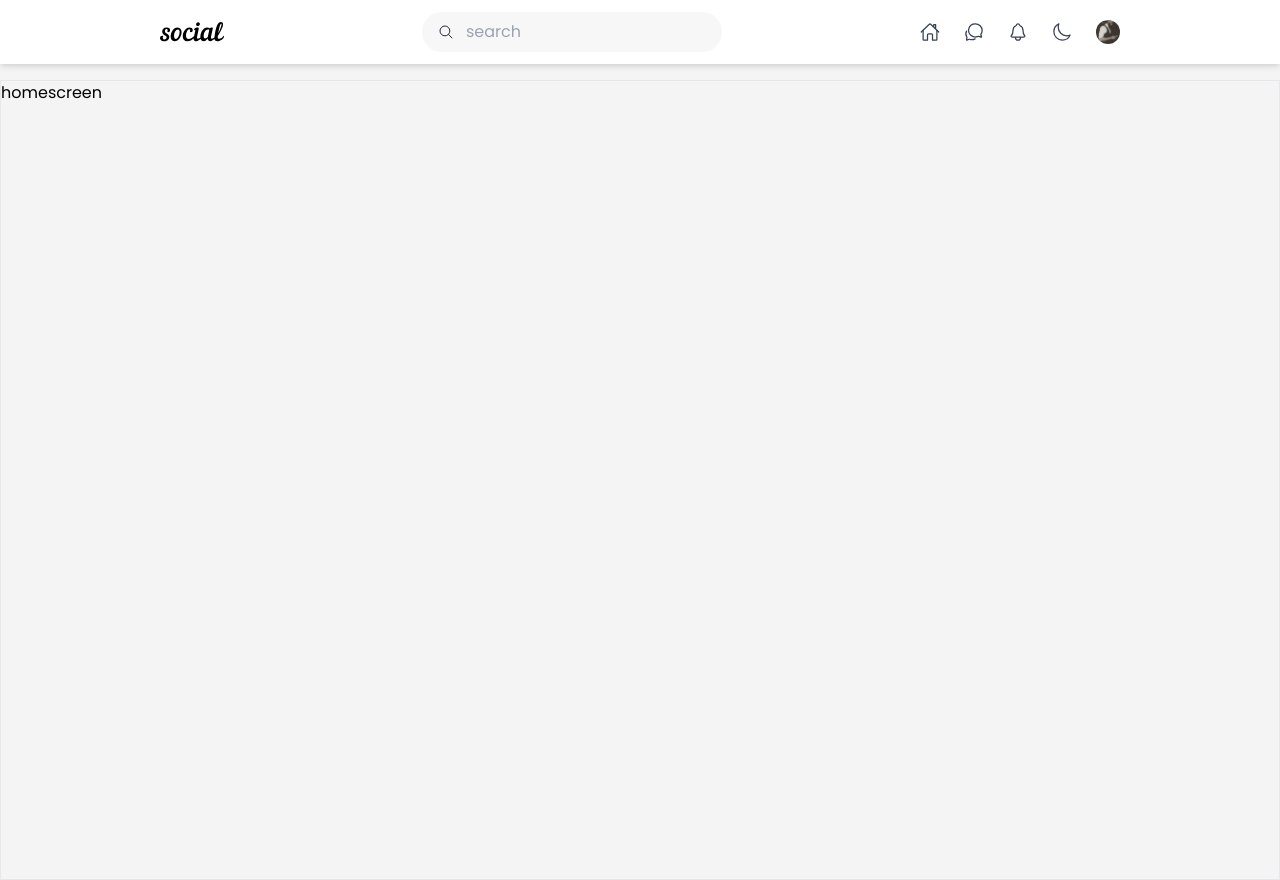
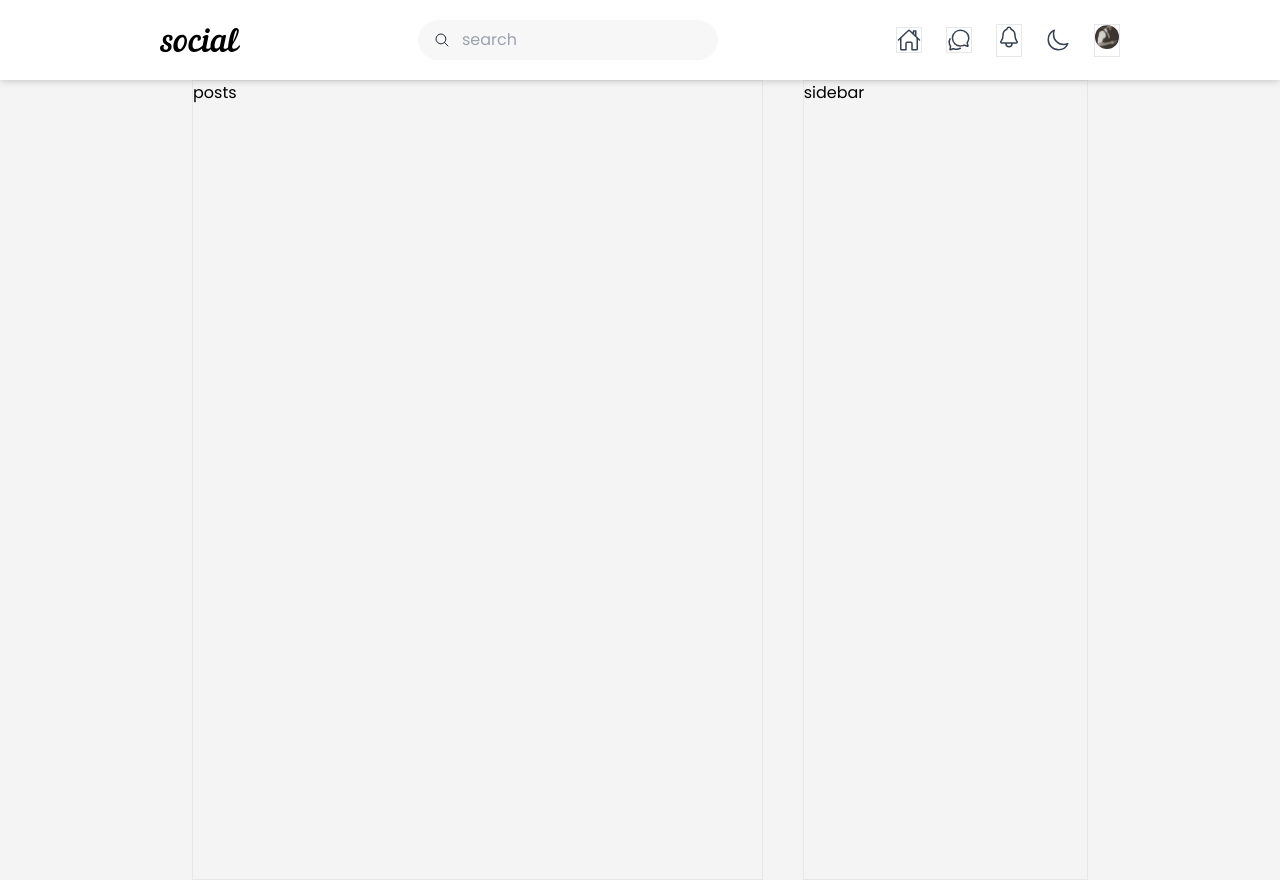
Before and after one commit to delasimensah/social-media-site, a Next.js app: page / in a window 1280 px wide. Built offline with nearby package versions, Linux system fonts and the light colour scheme.

Commit message:
minor update

```diff
--- a/components/Navbar/Dropdown.jsx
+++ b/components/Navbar/Dropdown.jsx
@@ -4,10 +4,8 @@ import Fade from "react-reveal/Fade";
 
 const Dropdown = ({ icon, image, menu, w }) => {
   return (
-    <Popover className="relative cursor-pointer" as="a">
-      <Popover.Button as="a" className="p-0 bg-transparent">
-        {icon || image}
-      </Popover.Button>
+    <Popover as="a" className="relative border cursor-pointer">
+      <Popover.Button className="">{icon || image}</Popover.Button>
 
       <Popover.Panel
         className={`absolute z-10 mt-5 transform -translate-x-44 lg:-translate-x-1/2 lg:left-1/2 text-gray-900 dark:text-white ${w}`}
--- a/components/Navbar/MenuLink.jsx
+++ b/components/Navbar/MenuLink.jsx
@@ -3,9 +3,11 @@ import Link from "next/link";
 
 const MenuLink = ({ link, icon }) => {
   return (
-    <Link href={link}>
-      <a>{icon}</a>
-    </Link>
+    <div className="border">
+      <Link href={link}>
+        <a>{icon}</a>
+      </Link>
+    </div>
   );
 };
 
--- a/components/Navbar/Navbar.jsx
+++ b/components/Navbar/Navbar.jsx
@@ -18,9 +18,9 @@ import Logo from "../Logo";
 
 const Navbar = () => {
   return (
-    <div className="fixed top-0 left-0 flex items-center justify-between w-screen px-3 py-3 bg-white shadow-md md:justify-start md:px-16 lg:px-40 dark:bg-dark">
+    <div className="fixed top-0 left-0 flex items-center justify-between w-screen px-3 py-5 bg-white shadow-md md:justify-start md:px-16 lg:px-40 dark:bg-dark">
       <Link href="/">
-        <a className="w-16">
+        <a className="w-20">
           <Logo />
         </a>
       </Link>
--- a/pages/index.jsx
+++ b/pages/index.jsx
@@ -6,7 +6,11 @@ import Layout from "../components/Layout";
 const HomePage = () => {
   return (
     <Layout>
-      <div className="min-h-screen border">homescreen</div>
+      <div className="min-h-screen w-[90vw] lg:w-[70vw] mx-auto grid grid-cols-1 lg:grid-cols-[2fr,1fr] gap-10">
+        <div className="h-screen border">posts</div>
+
+        <div className="h-screen border">sidebar</div>
+      </div>
     </Layout>
   );
 };
--- a/styles/globals.css
+++ b/styles/globals.css
@@ -26,7 +26,7 @@ a {
 
 @layer utilities {
   .nav-icon {
-    @apply w-5 h-5 text-gray-700 dark:text-gray-300;
+    @apply w-6 h-6 text-gray-700 dark:text-gray-300;
   }
 
   .dropdown-icon {
```
